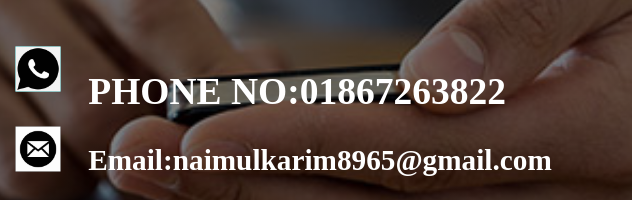
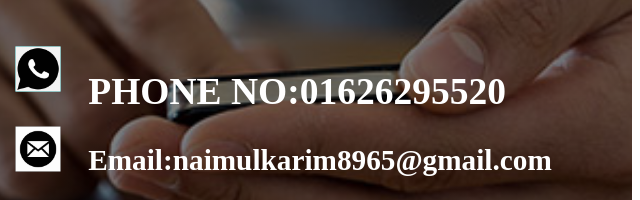
Before and after one commit to naimulkarimhredoy128/biohredoy.github.io, a plain HTML site: page contact.html in a window 1280 px wide. Shown: the part 455-655 px from the top of the page, 640-1280 px from the left. Drawn offline with Linux system fonts and the light colour scheme.

Commit message:
Update contact.html

```diff
--- a/contact.html
+++ b/contact.html
@@ -10,7 +10,7 @@
     <h1>MY CONTACT INFO</h1>
     <br><br><br>
     <div class="myclass">
-    <h2>PHONE NO:01867263822</h2>
+    <h2>PHONE NO:01626295520</h2>
       <h3>Email:naimulkarim8965@gmail.com</h3>
          <h3>facebook:Arefin Naimul</h3>
            <h3>Instagram:cutu_kutu</h3>
```
